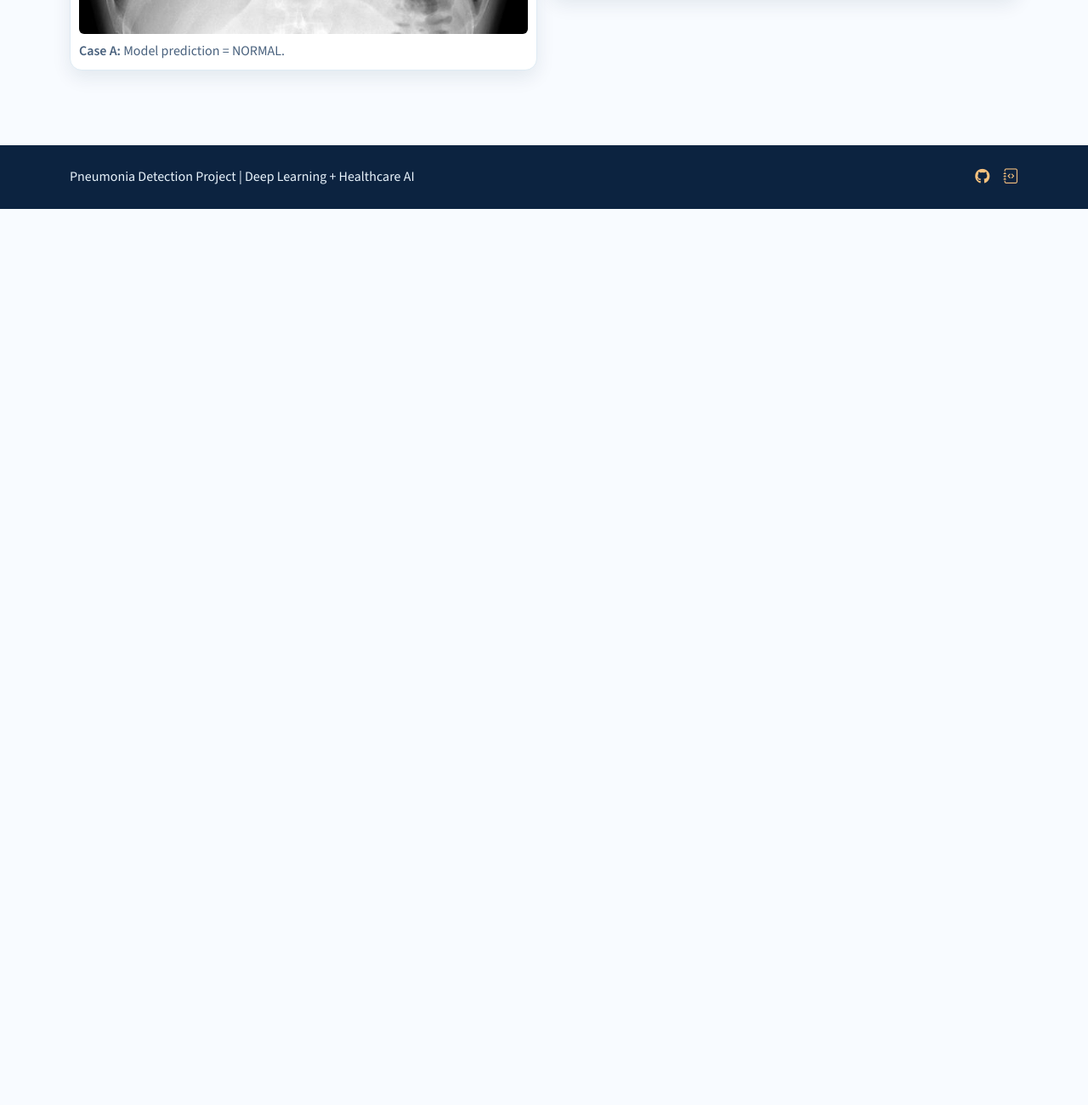
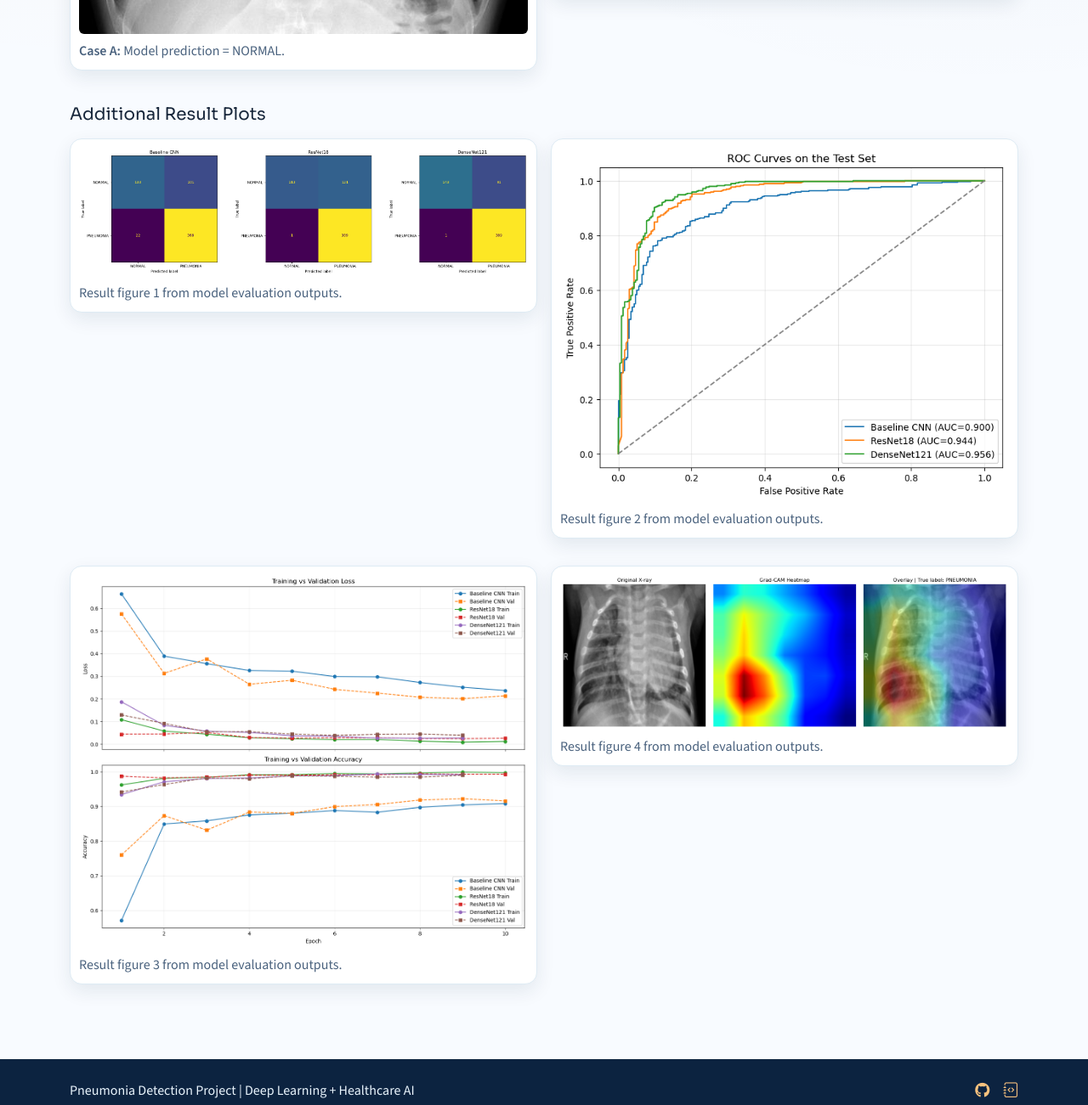
Before and after one commit to kp2469-Kaly/Pneumonia-Detection-using-CNNs, a plain HTML site: page project_website/results.html in a window 1280 px wide. Shown: the part 1434-2735 px from the top of the page at 85% size. Before the commit the page ends 1680 px from the top, so only its background shows below. Drawn offline with nearby package versions, Linux system fonts and the light colour scheme; a small style sheet from the web is missing.

Commit message:
minor updates

```diff
--- a/project_website/results.html
+++ b/project_website/results.html
@@ -113,6 +113,34 @@
             </figure>
           </div>
         </div>
+
+        <h3 class="h5 mt-4 mb-3">Additional Result Plots</h3>
+        <div class="row g-3">
+          <div class="col-md-6">
+            <figure class="image-card">
+              <img src="assets/output.png" class="img-fluid rounded" alt="Result plot 1" />
+              <figcaption>Result figure 1 from model evaluation outputs.</figcaption>
+            </figure>
+          </div>
+          <div class="col-md-6">
+            <figure class="image-card">
+              <img src="assets/output2.png" class="img-fluid rounded" alt="Result plot 2" />
+              <figcaption>Result figure 2 from model evaluation outputs.</figcaption>
+            </figure>
+          </div>
+          <div class="col-md-6">
+            <figure class="image-card">
+              <img src="assets/output3.png" class="img-fluid rounded" alt="Result plot 3" />
+              <figcaption>Result figure 3 from model evaluation outputs.</figcaption>
+            </figure>
+          </div>
+          <div class="col-md-6">
+            <figure class="image-card">
+              <img src="assets/output4.png" class="img-fluid rounded" alt="Result plot 4" />
+              <figcaption>Result figure 4 from model evaluation outputs.</figcaption>
+            </figure>
+          </div>
+        </div>
       </div>
     </section>
   </main>
--- a/project_website/script.js
+++ b/project_website/script.js
@@ -93,7 +93,7 @@ window.addEventListener("DOMContentLoaded", () => {
 });
 
 // ============================================================
-// Live Demo — ONNX Runtime Web inference
+// Live Demo - ONNX Runtime Web inference
 // ============================================================
 
 const ONNX_MODEL_URL = "densenet121_best.onnx";
@@ -115,7 +115,7 @@ async function ensureModel() {
   if (ortLoading) throw new Error("Model is already loading.");
   ortLoading = true;
 
-  setModelStatus("Loading DenseNet121 model (~30 MB) — please wait…", true);
+  setModelStatus("Loading DenseNet121 model (~30 MB) - please wait…", true);
   try {
     // Point ONNX Runtime WASM binaries to the same CDN version
     ort.env.wasm.wasmPaths =
@@ -199,7 +199,7 @@ function resetDemo() {
   setModelStatus(
     ortSession
       ? "Model loaded. Ready to analyze."
-      : "Model not yet loaded — will load automatically on first analysis.",
+      : "Model not yet loaded - will load automatically on first analysis.",
     false
   );
 }
```
Also changed, not shown: project_website/demo.html (+2 -2 lines), project_website/assets/output.png (added), project_website/assets/output2.png (added), project_website/assets/output3.png (added), project_website/assets/output4.png (added), 2 other files.
